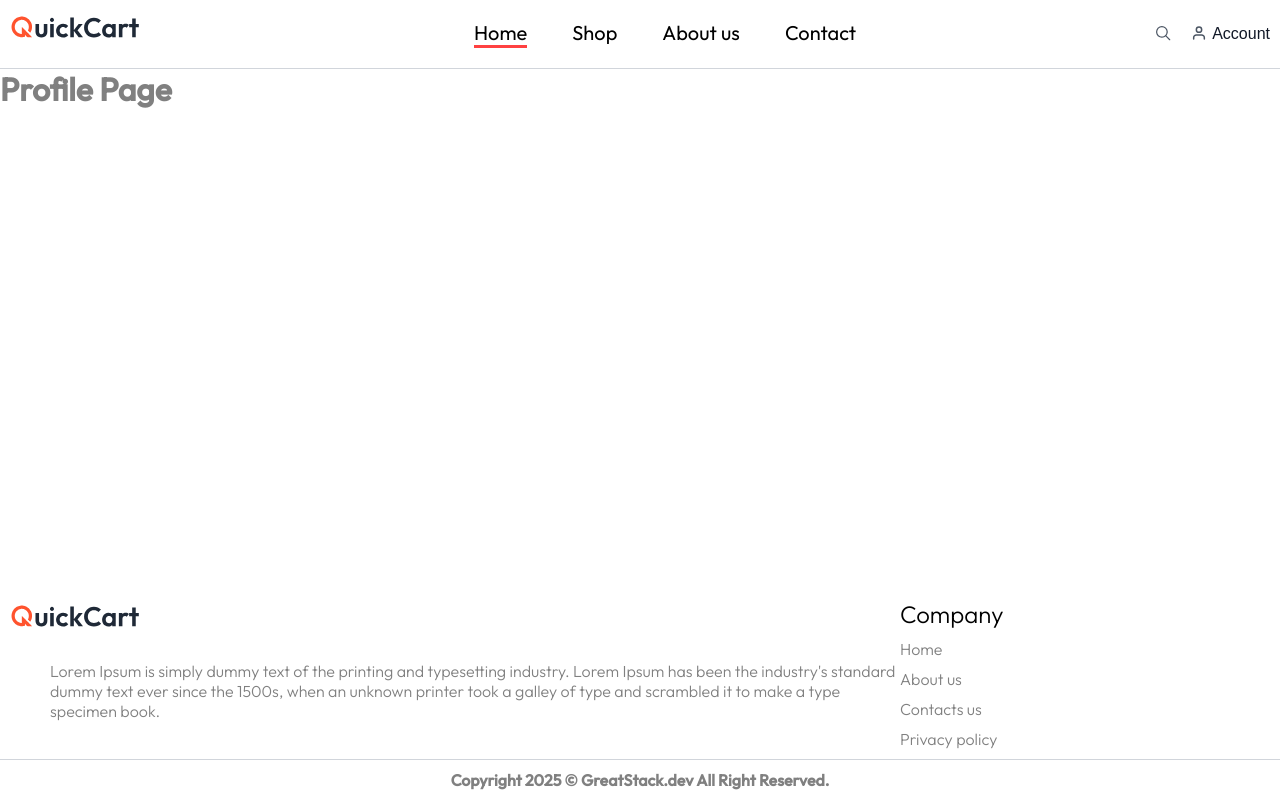
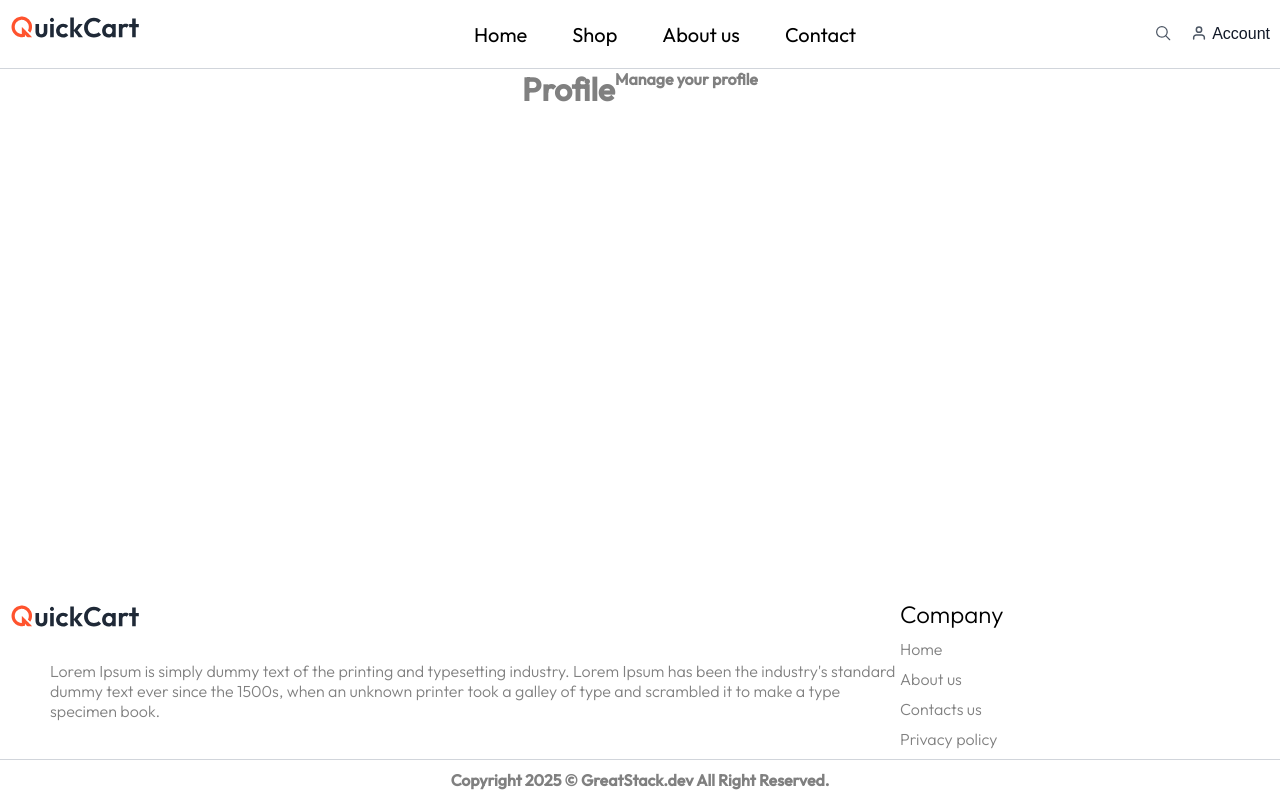
Before and after one commit to Wn0fbg/react-project, a Next.js app: page /profile in a window 1280 px wide. Shown: the top 800 px of the page. Built offline with nearby package versions, Linux system fonts and the light colour scheme.

Commit message:
start profile and shop pages

```diff
--- a/app/profile/page.jsx
+++ b/app/profile/page.jsx
@@ -1,10 +1,12 @@
 "use client";
+
+import Profile from "@/components/Profile/Profile";
 
 export default function ProfilePage() {
   return (
     <>
       <div className="main">
-        <h1>Profile Page</h1>
+        <Profile />
       </div>
     </>
   );
--- a/components/Contact/Contact.css
+++ b/components/Contact/Contact.css
@@ -95,5 +95,7 @@
   padding-block: 10px;
   border: none;
   background: rgb(194, 177, 177);
+  color: #fff;
+  font-size: 20px;
   border-radius: 10px;
 }
--- a/components/Header/Header.css
+++ b/components/Header/Header.css
@@ -23,7 +23,7 @@
   border: none;
   width: 100%;
   height: 3px;
-  background-repeat: 10px;
+  border-radius: 10px;
   background: #ff4141;
 }
 
--- a/components/Header/Header.jsx
+++ b/components/Header/Header.jsx
@@ -19,6 +19,7 @@ const Header = () => {
     if (pathname === "/shop") return "shop";
     if (pathname === "/about") return "about";
     if (pathname === "/contact") return "contact";
+    if (pathname === "/profile") return "profile";
     return "home";
   };
 
@@ -74,6 +75,7 @@ const Header = () => {
               <button className="profile-btn">
                 <Image src={user_icon} alt="profile" className="profile-img" />
                 Account
+                {getActiveMenu() === "profile"}
               </button>
             </Link>
           </div>
--- /dev/null
+++ b/components/Profile/Profile.css
@@ -0,0 +1,4 @@
+.profile__container {
+  display: flex;
+  justify-content: center;
+}
--- /dev/null
+++ b/components/Profile/Profile.jsx
@@ -0,0 +1,13 @@
+import { useState } from "react";
+import "./Profile.css";
+
+const Profile = () => {
+  return (
+    <div className="profile__container">
+      <h1 className="profile__container-title">Profile</h1>
+      <p className="profile__container-subtitle">Manage your profile</p>
+    </div>
+  );
+};
+
+export default Profile;
```
Also changed, not shown: components/Shop/Shop.jsx (+3 -5 lines).
